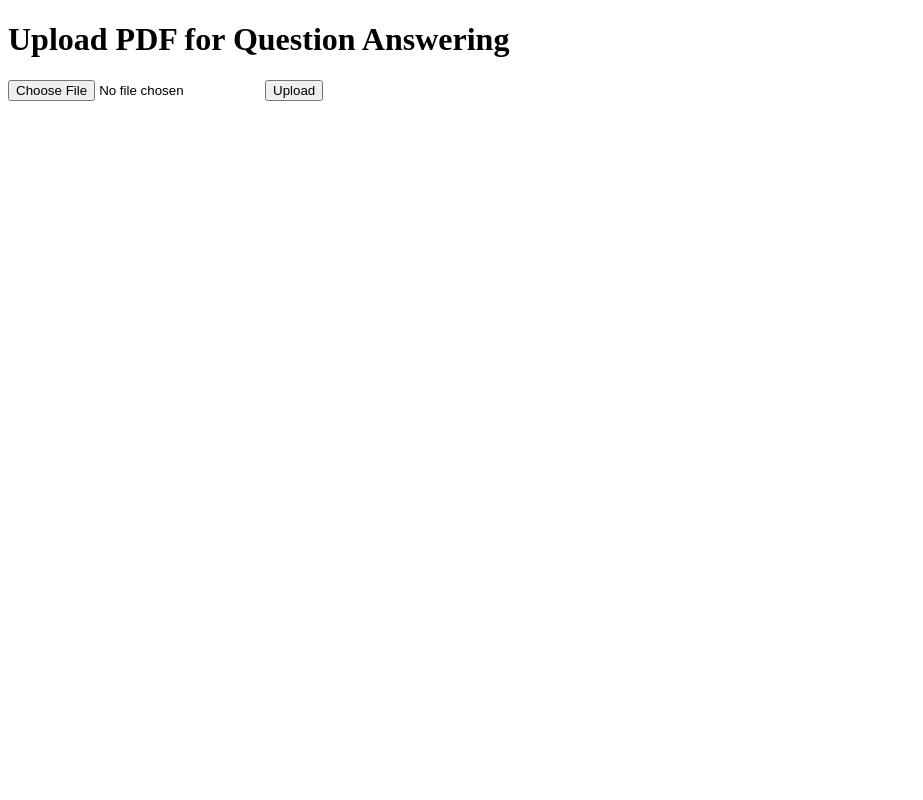
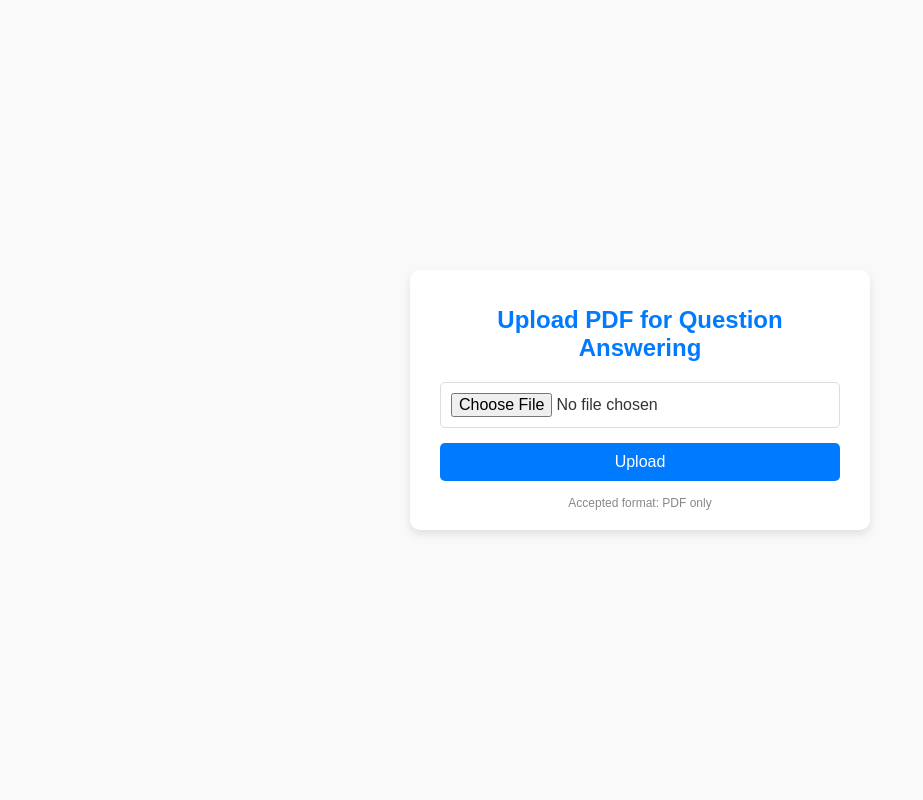
Before and after one commit to SytherAsh/Hackverse-Medicare, a Django app: template myproject/chatbot/templates/chatbot/upload.html in a window 1280 px wide. Shown: the whole page, without its empty margins (0-923 px from the left). Run offline with Django 5.2, Linux system fonts and the light colour scheme; the template is opened without the code that fills it, so the values that code supplies are empty.

Commit message:
upload after 3 hrs

```diff
--- a/myproject/chatbot/templates/chatbot/upload.html
+++ b/myproject/chatbot/templates/chatbot/upload.html
@@ -1,4 +1,4 @@
-<!DOCTYPE html>
+{% comment %} <!DOCTYPE html>
 <html>
 <head>
     <title>Upload PDF</title>
@@ -11,4 +11,80 @@
         <button type="submit">Upload</button>
     </form>
 </body>
+</html> {% endcomment %}
+
+<!DOCTYPE html>
+<html lang="en">
+<head>
+    <meta charset="UTF-8">
+    <meta name="viewport" content="width=device-width, initial-scale=1.0">
+    <title>Upload PDF</title>
+    <style>
+        body {
+            font-family: 'Arial', sans-serif;
+            background-color: #f9f9f9;
+            color: #333;
+            margin: 0;
+            padding: 0;
+            display: flex;
+            justify-content: center;
+            align-items: center;
+            height: 100vh;
+        }
+        .container {
+            background: #fff;
+            box-shadow: 0 4px 8px rgba(0, 0, 0, 0.1);
+            border-radius: 10px;
+            padding: 20px 30px;
+            text-align: center;
+            width: 400px;
+        }
+        h1 {
+            font-size: 24px;
+            margin-bottom: 20px;
+            color: #007BFF;
+        }
+        form {
+            display: flex;
+            flex-direction: column;
+            gap: 15px;
+        }
+        input[type="file"] {
+            padding: 10px;
+            border: 1px solid #ddd;
+            border-radius: 5px;
+            font-size: 16px;
+            cursor: pointer;
+        }
+        button {
+            padding: 10px 15px;
+            font-size: 16px;
+            background-color: #007BFF;
+            color: #fff;
+            border: none;
+            border-radius: 5px;
+            cursor: pointer;
+            transition: background-color 0.3s ease;
+        }
+        button:hover {
+            background-color: #0056b3;
+        }
+        footer {
+            margin-top: 15px;
+            font-size: 12px;
+            color: #888;
+        }
+    </style>
+</head>
+<body>
+    <div class="container">
+        <h1>Upload PDF for Question Answering</h1>
+        <form method="post" enctype="multipart/form-data">
+            {% csrf_token %}
+            <input type="file" name="pdf_file" accept=".pdf" required>
+            <button type="submit">Upload</button>
+        </form>
+        <footer>Accepted format: PDF only</footer>
+    </div>
+</body>
 </html>
--- a/myproject/chatbot/urls.py
+++ b/myproject/chatbot/urls.py
@@ -3,8 +3,8 @@ from . import views
 
 urlpatterns = [
     path('chatbot/handle-button-click/', views.handle_button_click, name='handle_button_click'),
-    path('chatbot/upload-pdf/', views.upload_pdf, name='upload_pdf'),
+    path('chatbot/upload', views.upload_pdf, name='upload_pdf'),
     # path('chat/<str:pdf_name>/', views.chat_view, name='chat'),
-    path('chatbot/ask-question/', views.ask_question, name='ask_question'),
+    # path('chatbot/ask-question/', views.ask_question, name='ask_question'),
     # path('summarization/<str:pdf_name>/', views.summarization_report, name='summarization_report'),
 ]
--- a/myproject/myproject/settings.py
+++ b/myproject/myproject/settings.py
@@ -5,10 +5,11 @@ BASE_DIR = Path(__file__).resolve().parent.parent
 SECRET_KEY = 'your-secret-key'
 DEBUG = True
 ALLOWED_HOSTS = []
-
 CORS_ALLOWED_ORIGINS = [
     'http://localhost:3000',
+    "http://localhost:5173"
 ]
+
 INSTALLED_APPS = [
     'django.contrib.admin',
     'django.contrib.auth',
@@ -31,6 +32,7 @@ MIDDLEWARE = [
     'django.contrib.messages.middleware.MessageMiddleware',
     'django.middleware.clickjacking.XFrameOptionsMiddleware',
     'corsheaders.middleware.CorsMiddleware',
+
 ]
 
 ROOT_URLCONF = 'myproject.urls'
```
Also changed, not shown: client/src/pages/Dashboard.jsx (+10 -1 lines), client/src/pages/product.jsx (added, +22 -0 lines), myproject/chatbot/views.py (+160 -1 lines), server/models/products.js (added, +13 -0 lines), server/routes/productRoutes.js (added, +19 -0 lines).
